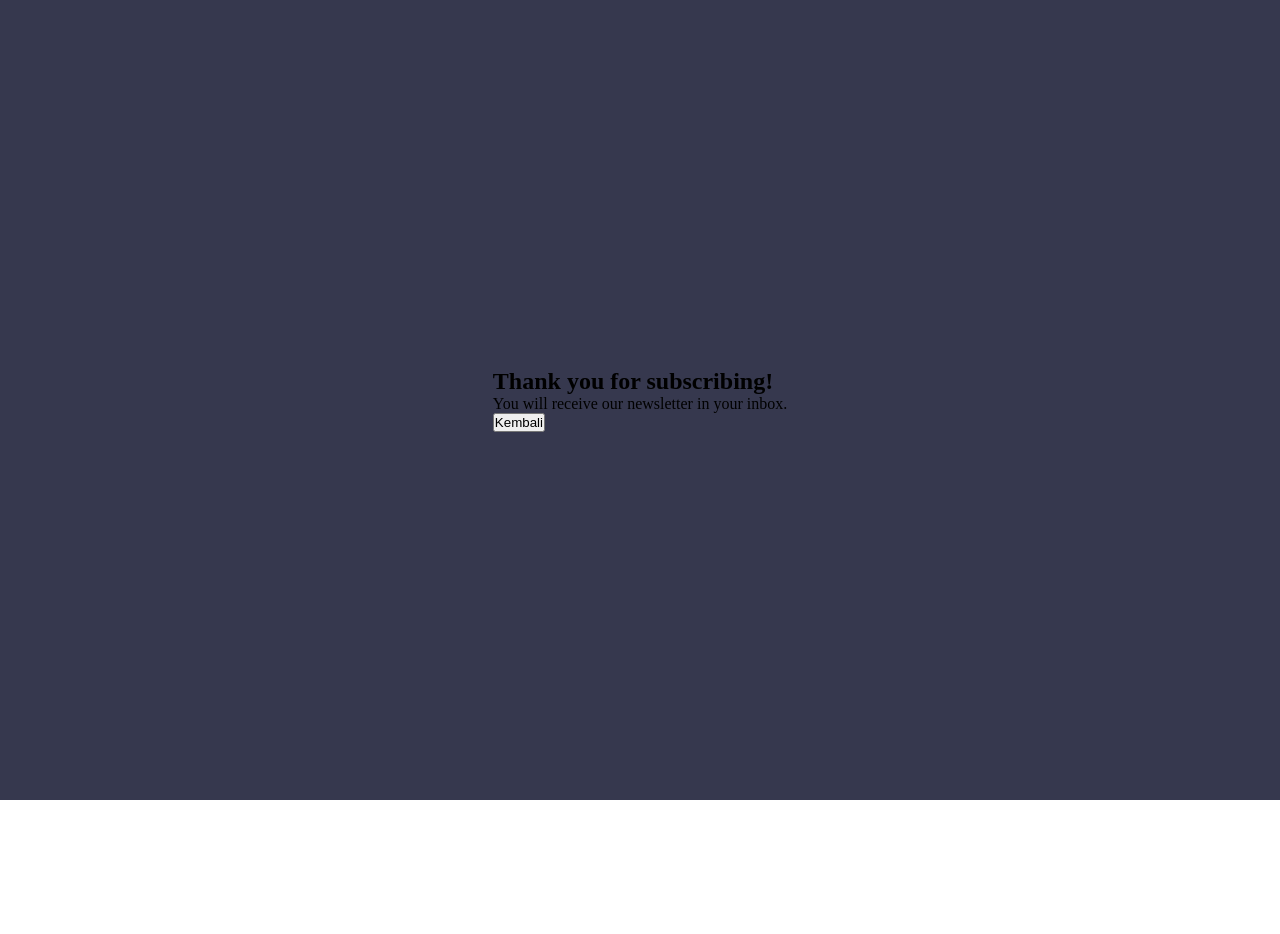
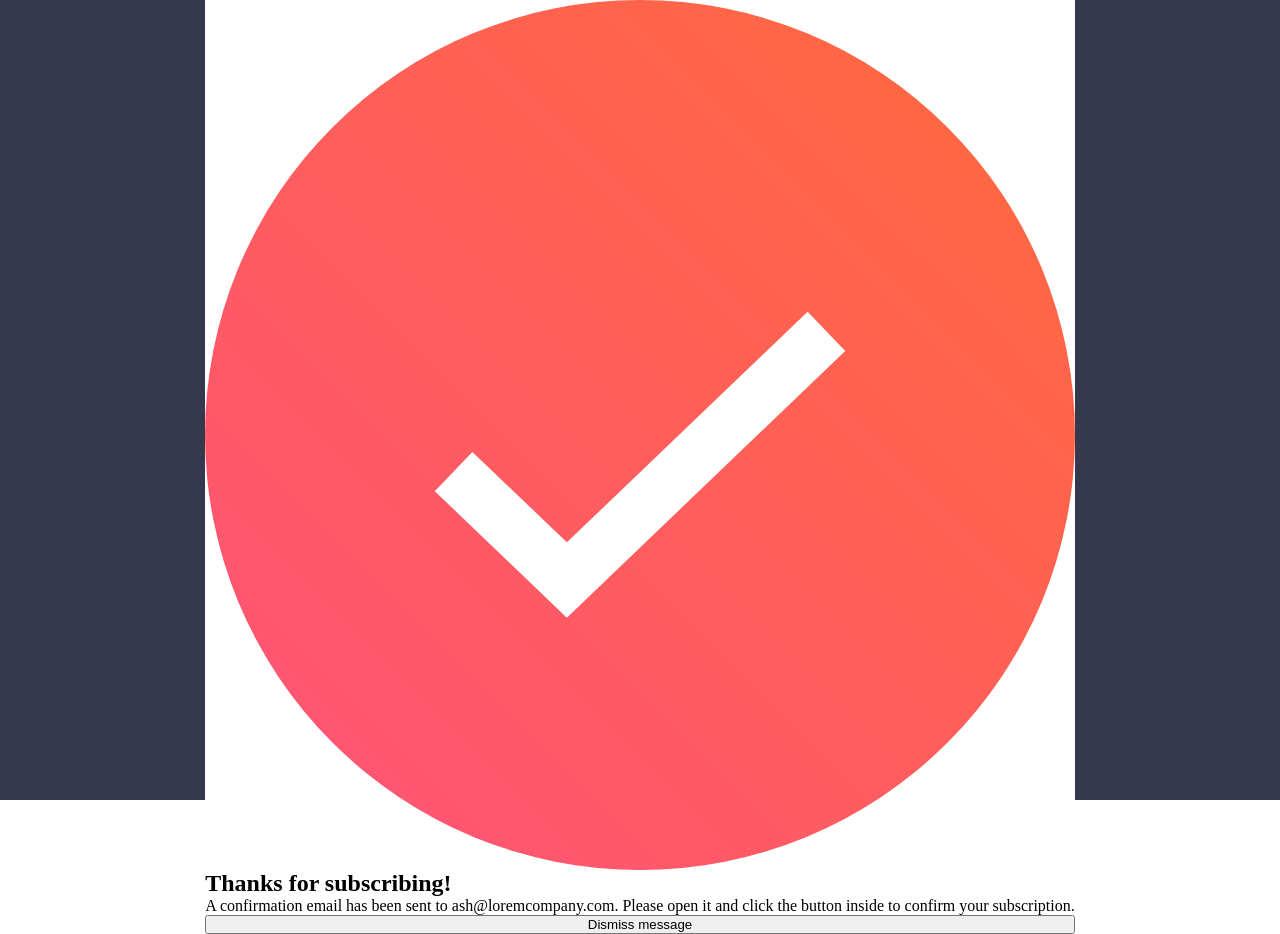
Before and after one commit to Nuuriii/newslatter-signup-form, a React (Vite) app: page / in a window 1280 px wide. Both pictures are taken after typing "name@example.com" into the empty fields and a click on the button "Subscribe to monthly newslater". Before the commit the page ends 800 px from the top, so only its background shows below. Built offline with nearby package versions, Linux system fonts and the light colour scheme; a web font is replaced by a local one.

Commit message:
fix: fix error after moving file in new folder

```diff
--- a/src/components/newslatter/NewsLatter.style.ts
+++ b/src/components/newslatter/NewsLatter.style.ts
@@ -1,6 +1,6 @@
 import styled from 'styled-components';
-import Roboto from '../assets/fonts/Roboto-Regular.ttf';
-import BoldRoboto from '../assets/fonts/Roboto-Bold.ttf';
+import Roboto from '../../assets/fonts/Roboto-Regular.ttf';
+import BoldRoboto from '../../assets/fonts/Roboto-Bold.ttf';
 
 export const Container = styled.div`
   display: flex;
--- a/src/components/newslatter/NewsLatter.tsx
+++ b/src/components/newslatter/NewsLatter.tsx
@@ -1,8 +1,8 @@
 import { useState } from 'react';
 import { SuccessMessage } from '../succesMessage/SuccessMessage';
-import MobileImg from '../assets/illustration-sign-up-mobile.svg';
-import DesktopImg from '../assets/illustration-sign-up-desktop.svg';
-import IconList from '../assets/icon-list.svg';
+import MobileImg from '../../assets/illustration-sign-up-mobile.svg';
+import DesktopImg from '../../assets/illustration-sign-up-desktop.svg';
+import IconList from '../../assets/icon-list.svg';
 import {
   Container,
   Wrapper,
--- a/src/components/succesMessage/SuccessMessage.tsx
+++ b/src/components/succesMessage/SuccessMessage.tsx
@@ -1,15 +1,21 @@
+import SuccessIcon from '../../assets/icon-success.svg';
+import { Container, Wrapper } from '../newslatter/NewsLatter.style';
+
 export const SuccessMessage = () => {
   const handleReturnToForm = () => {
-    // Hapus alamat email dari localStorage saat pengguna kembali ke formulir
-    localStorage.removeItem('newsletterEmail');
-    // Kembalikan ke tampilan formulir
-    window.location.reload(); // Anda bisa menggunakan pendekatan yang lebih baik jika ada, misalnya dengan mengubah state komponen App
+    window.location.reload();
   };
   return (
-    <div>
-      <h2>Thank you for subscribing!</h2>
-      <p>You will receive our newsletter in your inbox.</p>
-      <button onClick={handleReturnToForm}>Kembali</button>
-    </div>
+    <Container>
+      <Wrapper>
+        <img src={SuccessIcon} alt='' />
+        <h2>Thanks for subscribing!</h2>
+        <p>
+          A confirmation email has been sent to ash@loremcompany.com. Please
+          open it and click the button inside to confirm your subscription.
+        </p>
+        <button onClick={handleReturnToForm}>Dismiss message</button>
+      </Wrapper>
+    </Container>
   );
 };
```
Also changed, not shown: src/components/succesMessage/Succes.style.ts (added).
